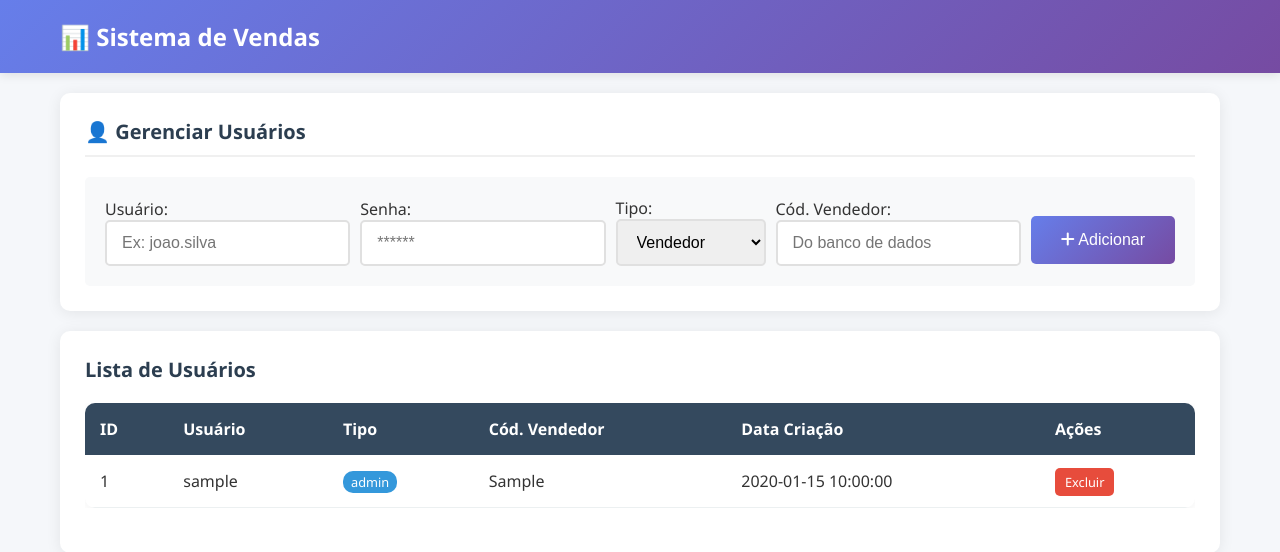
After one commit to artenioreis/vendas_sistema, a Flask app: template templates/usuarios.html in a window 1280 px wide. The commit adds this page. Shown: the top 552 px of the page. Run offline with Flask 3, Linux system fonts and the light colour scheme; the template is opened without the code that fills it: most values are stand-ins (such as "Sample title", 1, 10 or a date in 2020).

Commit message:
comicao de vendas

```diff
--- a/app.py
+++ b/app.py
@@ -2,36 +2,43 @@ from flask import Flask, render_template, request, redirect, url_for, flash, jso
 from flask_login import LoginManager, UserMixin, login_user, login_required, logout_user, current_user
 from database import DatabaseManager
 from config import Config
+from werkzeug.security import generate_password_hash, check_password_hash
 import os
-import json
-from datetime import datetime, timedelta
+from datetime import datetime
 
 app = Flask(__name__)
 app.config.from_object(Config)
-app.config['SECRET_KEY'] = 'sua_chave_secreta_aqui'  # Altere para uma chave segura
+app.config['SECRET_KEY'] = 'sua_chave_secreta_aqui_muito_segura'
 
 login_manager = LoginManager()
 login_manager.init_app(app)
 login_manager.login_view = 'login'
 
-# Simulação de usuários (em produção, use banco de dados)
-users = {
-    'admin': {'password': 'admin123', 'role': 'admin'},
-    'vendedor1': {'password': 'vendedor123', 'role': 'vendedor', 'codigo': 1},
-    'vendedor2': {'password': 'vendedor123', 'role': 'vendedor', 'codigo': 2}
-}
+class User(UserMixin):
+    def __init__(self, id, username, role, codigo=None):
+        self.id = id         # ID do banco (PK da tabela usuarios)
+        self.username = username
+        self.role = role
+        self.codigo = codigo # Código do vendedor na tabela VENDE
 
-class User(UserMixin):
-    def __init__(self, id, role=None, codigo=None):
-        self.id = id
-        self.role = role
-        self.codigo = codigo
+    def get_id(self):
+        return str(self.id)
 
 @login_manager.user_loader
 def load_user(user_id):
-    user_data = users.get(user_id)
+    if not check_database_config():
+        return None
+
+    db = DatabaseManager()
+    user_data = db.get_user_by_id(user_id)
+
     if user_data:
-        return User(user_id, user_data['role'], user_data.get('codigo'))
+        return User(
+            id=user_data['id'],
+            username=user_data['username'],
+            role=user_data['role'],
+            codigo=user_data['codigo_vendedor']
+        )
     return None
 
 def check_database_config():
@@ -58,25 +65,42 @@ def index():
 
 @app.route('/login', methods=['GET', 'POST'])
 def login():
+    if current_user.is_authenticated:
+        return redirect(url_for('index'))
+
     if request.method == 'POST':
         username = request.form['username']
         password = request.form['password']
 
-        user_data = users.get(username)
-        if user_data and user_data['password'] == password:
-            user = User(username, user_data['role'], user_data.get('codigo'))
-            login_user(user)
-            return redirect(url_for('index'))
+        # Se as configs de banco não existirem, permitir configuração
+        if not check_database_config():
+             # Backdoor temporário apenas para primeira configuração se necessário,
+             # mas idealmente deve-se configurar o .env primeiro.
+             pass
 
-        flash('Usuário ou senha incorretos!', 'error')
+        try:
+            db = DatabaseManager()
+            user_data = db.get_user_by_username(username)
+
+            if user_data and check_password_hash(user_data['password_hash'], password):
+                user = User(
+                    id=user_data['id'],
+                    username=user_data['username'],
+                    role=user_data['role'],
+                    codigo=user_data['codigo_vendedor']
+                )
+                login_user(user)
+                return redirect(url_for('index'))
+
+            flash('Usuário ou senha incorretos!', 'error')
+        except Exception as e:
+            flash(f'Erro ao tentar login: {str(e)}', 'error')
 
     return render_template('login.html')
 
 @app.route('/configurar-banco', methods=['GET', 'POST'])
-@login_required
 def configurar_banco():
     if request.method == 'POST':
-        # Salvar configurações no .env
         config_data = {
             'DB_SERVER': request.form['server'],
             'DB_NAME': request.form['database'],
@@ -84,23 +108,19 @@ def configurar_banco():
             'DB_PASSWORD': request.form['password']
         }
 
-        # Testar conexão
         try:
             db = DatabaseManager(config_data)
             conn = db.get_connection()
             if conn:
                 flash('Conexão bem sucedida! Configurações salvas.', 'success')
-
-                # Salvar em arquivo .env
                 with open('.env', 'w') as f:
                     for key, value in config_data.items():
                         f.write(f"{key}={value}\n")
 
-                # Carregar variáveis de ambiente
                 for key, value in config_data.items():
                     os.environ[key] = value
 
-                return redirect(url_for('index'))
+                return redirect(url_for('login'))
             else:
                 flash('Falha na conexão com o banco de dados.', 'error')
         except Exception as e:
@@ -114,17 +134,16 @@ def vendedor_dashboard():
     if not check_database_config():
         return redirect(url_for('configurar_banco'))
 
+    if current_user.role == 'admin':
+        return redirect(url_for('admin_dashboard'))
+
     try:
         db = DatabaseManager()
         query = """
         Select v.Codigo, v.Nome_Guerra, v.Cod_EstabeOpe, v.Vlr_Objetivo, Vlr_Realizado = IsNull(n.Vlr_Realizado,0),
                v.Cod_Supervisor, Vlr_Comissao = IsNull(n.Vlr_Comissao,0),
              v.Email, CPF_CNPJ = v.Cgc,
-             Situacao = Case When v.Bloqueado = 0 Then
-                     'INATIVO'
-                    Else
-                      'ATIVO'
-                  End
+             Situacao = Case When v.Bloqueado = 0 Then 'INATIVO' Else 'ATIVO' End
         From VENDE v Left Outer Join
              ( Select x.Cod_Vendedor,
                       Vlr_Realizado = SUM(x.Vlr_Realizado),
@@ -155,7 +174,6 @@ def vendedor_dashboard():
 
             percentual = (realizado / meta * 100) if meta > 0 else 0
 
-            # Dados para gráfico
             chart_data = {
                 'labels': ['Meta', 'Realizado', 'Comissão'],
                 'values': [meta, realizado, comissao],
@@ -170,7 +188,7 @@ def vendedor_dashboard():
                                  percentual=percentual,
                                  chart_data=chart_data)
         else:
-            flash('Dados do vendedor não encontrados.', 'error')
+            flash('Dados do vendedor não encontrados (Código não vinculado ou inexistente).', 'error')
             return render_template('vendedor.html')
 
     except Exception as e:
@@ -186,17 +204,18 @@ def admin_dashboard():
     if not check_database_config():
         return redirect(url_for('configurar_banco'))
 
+    # Parâmetro para mostrar inativos (padrão é False)
+    mostrar_inativos = request.args.get('mostrar_inativos') == '1'
+
     try:
         db = DatabaseManager()
-        query = """
+
+        # Construção dinâmica da query
+        base_query = """
         Select v.Codigo, v.Nome_Guerra, v.Cod_EstabeOpe, v.Vlr_Objetivo, Vlr_Realizado = IsNull(n.Vlr_Realizado,0),
                v.Cod_Supervisor, Vlr_Comissao = IsNull(n.Vlr_Comissao,0),
              v.Email, CPF_CNPJ = v.Cgc,
-             Situacao = Case When v.Bloqueado = 0 Then
-                     'INATIVO'
-                    Else
-                      'ATIVO'
-                  End
+             Situacao = Case When v.Bloqueado = 0 Then 'INATIVO' Else 'ATIVO' End
         From VENDE v Left Outer Join
              ( Select x.Cod_Vendedor,
                       Vlr_Realizado = SUM(x.Vlr_Realizado),
@@ -214,12 +233,18 @@ def admin_dashboard():
                Group by x.Cod_Vendedor ) n On (v.Codigo = n.Cod_Vendedor)
         Where v.Cod_TipVenBas <> 'TLM'
         And v.Flg_Export = 1
-        Order by v.Nome_Guerra
         """
 
-        vendedores = db.execute_query(query)
+        # Filtro de ativos/inativos
+        # Nota: A query original diz 'Case When v.Bloqueado = 0 Then 'INATIVO' Else 'ATIVO''.
+        # Logo, ATIVO é quando Bloqueado != 0 (ou seja, 1).
+        if not mostrar_inativos:
+            base_query += " And v.Bloqueado <> 0 "
 
-        # Preparar dados para gráficos
+        base_query += " Order by v.Nome_Guerra"
+
+        vendedores = db.execute_query(base_query)
+
         total_meta = sum(float(v['Vlr_Objetivo'] or 0) for v in vendedores)
         total_realizado = sum(float(v['Vlr_Realizado'] or 0) for v in vendedores)
         total_comissao = sum(float(v['Vlr_Comissao'] or 0) for v in vendedores)
@@ -241,11 +266,65 @@ def admin_dashboard():
 
         return render_template('admin.html',
                              vendedores=vendedores,
-                             chart_data=chart_data)
+                             chart_data=chart_data,
+                             mostrar_inativos=mostrar_inativos)
 
     except Exception as e:
         flash(f'Erro ao buscar dados: {str(e)}', 'error')
-        return render_template('admin.html')
+        return render_template('admin.html', mostrar_inativos=mostrar_inativos)
+
+@app.route('/usuarios')
+@login_required
+def gerenciar_usuarios():
+    if current_user.role != 'admin':
+        flash('Acesso negado.', 'error')
+        return redirect(url_for('index'))
+
+    db = DatabaseManager()
+    usuarios = db.get_all_users()
+    return render_template('usuarios.html', usuarios=usuarios)
+
+@app.route('/usuarios/adicionar', methods=['POST'])
+@login_required
+def adicionar_usuario():
+    if current_user.role != 'admin':
+        return redirect(url_for('index'))
+
+    username = request.form['username']
+    password = request.form['password']
+    role = request.form['role']
+    codigo = request.form.get('codigo') # Pode ser vazio se for admin
+
+    if not codigo and role == 'vendedor':
+        flash('Vendedor precisa de um código vinculado.', 'error')
+        return redirect(url_for('gerenciar_usuarios'))
+
+    password_hash = generate_password_hash(password)
+
+    db = DatabaseManager()
+    # Verifica se usuário já existe
+    if db.get_user_by_username(username):
+        flash('Nome de usuário já existe.', 'error')
+    else:
+        db.create_user(username, password_hash, role, codigo if codigo else None)
+        flash('Usuário criado com sucesso!', 'success')
+
+    return redirect(url_for('gerenciar_usuarios'))
+
+@app.route('/usuarios/deletar/<int:user_id>')
+@login_required
+def deletar_usuario(user_id):
+    if current_user.role != 'admin':
+        return redirect(url_for('index'))
+
+    if str(user_id) == str(current_user.id):
+        flash('Você não pode deletar seu próprio usuário.', 'error')
+        return redirect(url_for('gerenciar_usuarios'))
+
+    db = DatabaseManager()
+    db.delete_user(user_id)
+    flash('Usuário removido.', 'success')
+    return redirect(url_for('gerenciar_usuarios'))
 
 @app.route('/api/vendedor-dados/<int:codigo>')
 @login_required
@@ -271,10 +350,8 @@ def get_vendedor_dados(codigo):
         GROUP BY MONTH(cb.Dat_Emissao)
         ORDER BY Mes
         """
-
         dados = db.execute_query(query, (codigo,))
         return jsonify(dados)
-
     except Exception as e:
         return jsonify({'error': str(e)}), 500
 
--- a/templates/base.html
+++ b/templates/base.html
@@ -6,14 +6,19 @@
     <title>{% block title %}Sistema de Vendas{% endblock %}</title>
     <link rel="stylesheet" href="{{ url_for('static', filename='css/style.css') }}">
     <script src="https://cdn.jsdelivr.net/npm/chart.js"></script>
+    <link rel="stylesheet" href="https://cdnjs.cloudflare.com/ajax/libs/font-awesome/6.0.0/css/all.min.css">
 </head>
 <body>
     <div class="header">
         <nav class="navbar container">
-            <div class="logo">📊 Sistema de Vendas</div>
+            <div class="logo">
+                <a href="{{ url_for('index') }}" style="text-decoration: none; color: white;">
+                    📊 Sistema de Vendas
+                </a>
+            </div>
             {% if current_user.is_authenticated %}
             <div class="user-info">
-                <span>Olá, {{ current_user.id }}!</span>
+                <span>Olá, {{ current_user.username }}!</span>
                 <span class="role-badge">
                     {% if current_user.role == 'admin' %}
                     👑 Administrador
@@ -21,6 +26,13 @@
                     👤 Vendedor
                     {% endif %}
                 </span>
+
+                {% if current_user.role == 'admin' %}
+                <a href="{{ url_for('gerenciar_usuarios') }}" class="btn" style="background: rgba(255,255,255,0.2); color: white; padding: 5px 15px;">
+                    <i class="fas fa-users"></i> Usuários
+                </a>
+                {% endif %}
+
                 <a href="{{ url_for('logout') }}" class="btn btn-logout">Sair</a>
             </div>
             {% endif %}
--- a/templates/login.html
+++ b/templates/login.html
@@ -7,7 +7,7 @@
     <form method="POST" action="{{ url_for('login') }}">
         <div class="form-group">
             <label for="username">Usuário:</label>
-            <input type="text" id="username" name="username" class="form-control" required>
+            <input type="text" id="username" name="username" class="form-control" required autofocus>
         </div>
 
         <div class="form-group">
@@ -21,9 +21,7 @@
     </form>
 
     <div style="margin-top: 20px; text-align: center; color: #7f8c8d;">
-        <small>Usuários de teste:</small><br>
-        <small>Admin: admin / admin123</small><br>
-        <small>Vendedor: vendedor1 / vendedor123</small>
+        <small>Sistema Seguro de Vendas</small>
     </div>
 </div>
 {% endblock %}
--- /dev/null
+++ b/templates/usuarios.html
@@ -0,0 +1,104 @@
+{% extends "base.html" %}
+
+{% block title %}Gerenciar Usuários{% endblock %}
+
+{% block content %}
+<div class="dashboard">
+    <div class="card">
+        <div class="card-header">
+            <h2 class="card-title">👤 Gerenciar Usuários</h2>
+        </div>
+
+        <div class="form-container" style="margin: 0; padding: 0; box-shadow: none; max-width: 100%;">
+            <form action="{{ url_for('adicionar_usuario') }}" method="POST" style="display: flex; gap: 10px; align-items: flex-end; flex-wrap: wrap; background: #f8f9fa; padding: 20px; border-radius: 5px;">
+                <div style="flex: 1; min-width: 200px;">
+                    <label>Usuário:</label>
+                    <input type="text" name="username" class="form-control" required placeholder="Ex: joao.silva">
+                </div>
+                <div style="flex: 1; min-width: 200px;">
+                    <label>Senha:</label>
+                    <input type="password" name="password" class="form-control" required placeholder="******">
+                </div>
+                <div style="width: 150px;">
+                    <label>Tipo:</label>
+                    <select name="role" class="form-control" id="roleSelect" onchange="toggleCodigo()">
+                        <option value="vendedor">Vendedor</option>
+                        <option value="admin">Administrador</option>
+                    </select>
+                </div>
+                <div style="flex: 1; min-width: 150px;" id="codigoDiv">
+                    <label>Cód. Vendedor:</label>
+                    <input type="number" name="codigo" class="form-control" placeholder="Do banco de dados">
+                </div>
+                <button type="submit" class="btn btn-primary" style="height: 48px; margin-bottom: 2px;">
+                    <i class="fas fa-plus"></i> Adicionar
+                </button>
+            </form>
+        </div>
+    </div>
+
+    <div class="card">
+        <h3 class="card-title">Lista de Usuários</h3>
+        <div class="table-container">
+            <table>
+                <thead>
+                    <tr>
+                        <th>ID</th>
+                        <th>Usuário</th>
+                        <th>Tipo</th>
+                        <th>Cód. Vendedor</th>
+                        <th>Data Criação</th>
+                        <th>Ações</th>
+                    </tr>
+                </thead>
+                <tbody>
+                    {% for user in usuarios %}
+                    <tr>
+                        <td>{{ user.id }}</td>
+                        <td>{{ user.username }}</td>
+                        <td>
+                            <span class="role-badge" style="background: {{ '#e67e22' if user.role == 'admin' else '#3498db' }}; color: white; padding: 2px 8px; border-radius: 10px; font-size: 0.8em;">
+                                {{ user.role }}
+                            </span>
+                        </td>
+                        <td>{{ user.codigo_vendedor if user.codigo_vendedor else '-' }}</td>
+                        <td>{{ user.created_at }}</td>
+                        <td>
+                            {% if user.username != current_user.username %}
+                            <a href="{{ url_for('deletar_usuario', user_id=user.id) }}"
+                               class="btn"
+                               style="background: #e74c3c; color: white; padding: 5px 10px; font-size: 0.8em; text-decoration: none;"
+                               onclick="return confirm('Tem certeza que deseja excluir este usuário?')">
+                                Excluir
+                            </a>
+                            {% else %}
+                            <span style="color: #95a5a6; font-size: 0.8em;">(Você)</span>
+                            {% endif %}
+                        </td>
+                    </tr>
+                    {% endfor %}
+                </tbody>
+            </table>
+        </div>
+    </div>
+</div>
+
+<script>
+function toggleCodigo() {
+    const role = document.getElementById('roleSelect').value;
+    const codigoDiv = document.getElementById('codigoDiv');
+    const codigoInput = codigoDiv.querySelector('input');
+
+    if (role === 'admin') {
+        codigoDiv.style.opacity = '0.5';
+        codigoInput.disabled = true;
+        codigoInput.required = false;
+        codigoInput.value = '';
+    } else {
+        codigoDiv.style.opacity = '1';
+        codigoInput.disabled = false;
+        codigoInput.required = true;
+    }
+}
+</script>
+{% endblock %}
```
Also changed, not shown: database.py (+35 -6 lines), templates/admin.html (+30 -80 lines).
